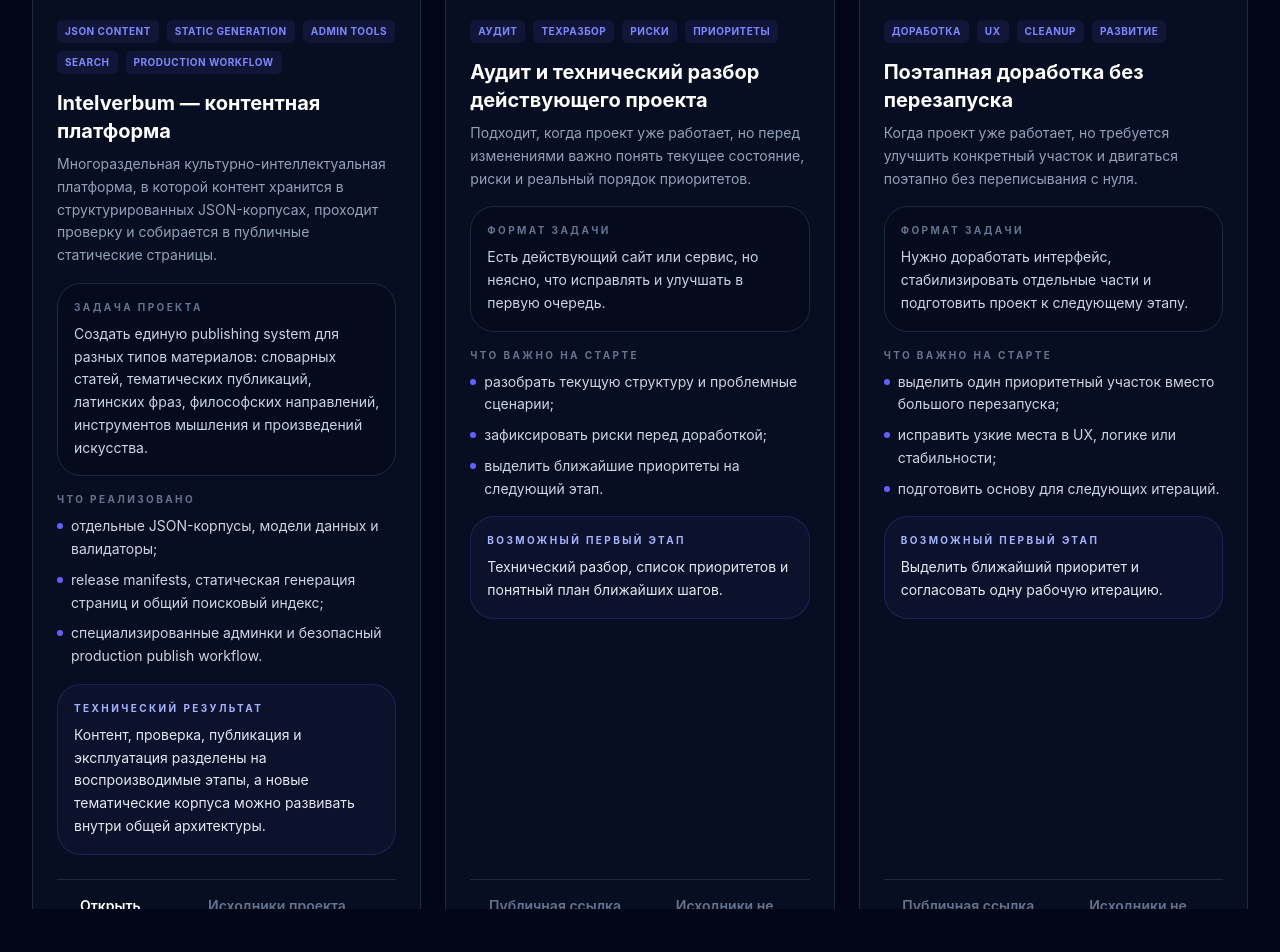
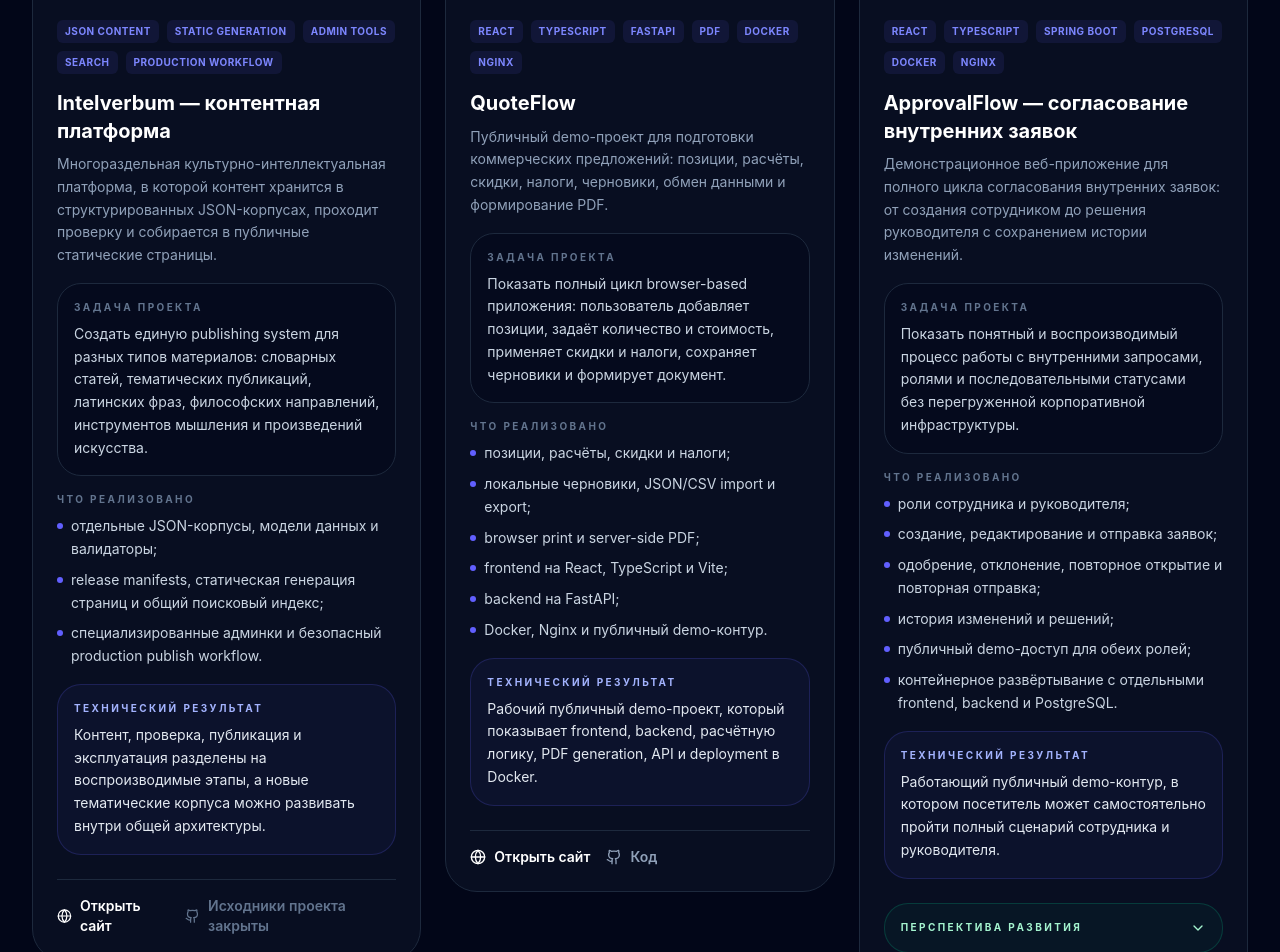
Before and after one commit to stalar78/site-stalarvision, a React (Vite) app: page / in a window 1280 px wide. Shown: the part 4680-5632 px from the top of the page. Built offline with nearby package versions, Linux system fonts and the light colour scheme.

Commit message:
Add workflow projects to portfolio
Move QuoteFlow into the main portfolio, add ApprovalFlow, and introduce an optional collapsed perspective section for documented future directions.

```diff
--- a/src/components/Portfolio.tsx
+++ b/src/components/Portfolio.tsx
@@ -2,6 +2,7 @@
 import { motion } from 'framer-motion';
 import {
   BookOpenText,
+  ChevronDown,
   ExternalLink,
   Github,
   Globe,
@@ -57,7 +58,7 @@
           )}
         </div>
 
-        <div className="grid grid-cols-1 gap-5 sm:gap-6 md:grid-cols-2 lg:grid-cols-3">
+        <div className="grid grid-cols-1 items-start gap-5 sm:gap-6 md:grid-cols-2 lg:grid-cols-3">
           {casesSection.items.map((project, index) => {
             const isRealProject = project.status === 'real-project';
             const badgeLabel = isRealProject ? 'Реальный проект' : casesSection.representativeLabel;
@@ -72,6 +73,7 @@
               ? 'Исходники проекта закрыты'
               : 'Исходники не опубликованы';
             const isBrandMarkMedia = project.mediaVariant === 'brand-mark';
+            const perspective = 'perspective' in project ? project.perspective : undefined;
 
             return (
             <motion.div
@@ -80,7 +82,7 @@
               whileInView={{ opacity: 1, y: 0 }}
               viewport={{ once: true }}
               transition={{ delay: index * 0.1 }}
-              className="group flex h-full flex-col overflow-hidden rounded-3xl border border-slate-800 bg-slate-900/50 transition-all duration-300 hover:-translate-y-0.5 hover:border-indigo-500/30"
+              className="group flex self-start flex-col overflow-hidden rounded-3xl border border-slate-800 bg-slate-900/50 transition-all duration-300 hover:-translate-y-0.5 hover:border-indigo-500/30"
             >
               <div className="relative aspect-[16/10] overflow-hidden bg-gradient-to-br from-slate-900 via-slate-950 to-indigo-950/40 sm:aspect-video">
                 <div className="absolute inset-0 bg-[radial-gradient(circle_at_top_left,rgba(99,102,241,0.28),transparent_45%),radial-gradient(circle_at_bottom_right,rgba(168,85,247,0.18),transparent_42%)]" />
@@ -183,6 +185,33 @@
                     </p>
                   </div>
                 </div>
+
+                {perspective ? (
+                  <details className="group/perspective mb-6 rounded-2xl border border-emerald-400/20 bg-emerald-500/5 p-4">
+                    <summary className="flex cursor-pointer list-none items-center justify-between gap-3 text-[10px] font-bold uppercase tracking-[0.24em] text-emerald-200 marker:hidden focus-visible:outline-none focus-visible:ring-2 focus-visible:ring-emerald-300/60">
+                      <span>Перспектива развития</span>
+                      <ChevronDown
+                        size={16}
+                        className="shrink-0 transition-transform duration-200 group-open/perspective:rotate-180"
+                        aria-hidden="true"
+                      />
+                    </summary>
+                    <div className="mt-3 space-y-3 text-sm leading-relaxed text-slate-300">
+                      <p>{perspective.introduction}</p>
+                      <div className="space-y-2">
+                        {perspective.items.map((item) => (
+                          <div key={item} className="flex items-start gap-2">
+                            <span className="mt-2 h-1.5 w-1.5 flex-shrink-0 rounded-full bg-emerald-300" />
+                            <span>{item}</span>
+                          </div>
+                        ))}
+                      </div>
+                      <p className="text-xs leading-relaxed text-slate-400">
+                        {perspective.disclaimer}
+                      </p>
+                    </div>
+                  </details>
+                ) : null}
 
                 <div className="mt-auto flex flex-col gap-3 border-t border-slate-800 pt-4 sm:flex-row sm:items-center sm:gap-4">
                   {project.link ? (
--- a/src/components/SoftwareCases.tsx
+++ b/src/components/SoftwareCases.tsx
@@ -16,8 +16,14 @@
 } from 'lucide-react';
 import { softwareCasesSection } from '@/data/softwareCases';
 
+type SoftwareCase = (typeof softwareCasesSection.items)[number] & {
+  image?: string;
+  demoUrl?: string;
+  repositoryUrl?: string;
+  github?: string;
+};
+
 const iconByItem = {
-  quoteflow: Database,
   'knowledge-extractor': BrainCircuit,
   'operator-detector': FileSpreadsheet,
   'web-audit-lab': Radar,
@@ -47,7 +53,8 @@
         </div>
 
         <div className="grid grid-cols-1 gap-5 sm:gap-6 lg:grid-cols-2">
-          {softwareCasesSection.items.map((item, index) => {
+          {softwareCasesSection.items.map((caseItem, index) => {
+            const item = caseItem as SoftwareCase;
             const MainIcon = iconByItem[item.icon as keyof typeof iconByItem] ?? Cpu;
             return (
               <motion.article
--- a/src/data/cases.ts
+++ b/src/data/cases.ts
@@ -49,44 +49,67 @@
       status: 'real-project',
     },
     {
-      title: 'Аудит и технический разбор действующего проекта',
+      title: 'QuoteFlow',
       description:
-        'Подходит, когда проект уже работает, но перед изменениями важно понять текущее состояние, риски и реальный порядок приоритетов.',
+        'Публичный demo-проект для подготовки коммерческих предложений: позиции, расчёты, скидки, налоги, черновики, обмен данными и формирование PDF.',
       scenario:
-        'Есть действующий сайт или сервис, но неясно, что исправлять и улучшать в первую очередь.',
+        'Показать полный цикл browser-based приложения: пользователь добавляет позиции, задаёт количество и стоимость, применяет скидки и налоги, сохраняет черновики и формирует документ.',
       whatUsuallyNeeded: [
-        'разобрать текущую структуру и проблемные сценарии;',
-        'зафиксировать риски перед доработкой;',
-        'выделить ближайшие приоритеты на следующий этап.',
+        'позиции, расчёты, скидки и налоги;',
+        'локальные черновики, JSON/CSV import и export;',
+        'browser print и server-side PDF;',
+        'frontend на React, TypeScript и Vite;',
+        'backend на FastAPI;',
+        'Docker, Nginx и публичный demo-контур.',
       ],
       firstStep:
-        'Технический разбор, список приоритетов и понятный план ближайших шагов.',
-      image: '/uploads/cases/case-02-edtech-platform.jpg',
-      tags: ['Аудит', 'Техразбор', 'Риски', 'Приоритеты'],
-      link: '',
-      github: '',
-      category: 'Аудит / техразбор',
-      status: 'representative-template',
+        'Рабочий публичный demo-проект, который показывает frontend, backend, расчётную логику, PDF generation, API и deployment в Docker.',
+      image: '/uploads/cases/quoteflow-dashboard.webp',
+      tags: ['React', 'TypeScript', 'FastAPI', 'PDF', 'Docker', 'Nginx'],
+      link: 'https://quoteflow.stalarvision.ru/',
+      github: 'https://github.com/stalar78/quoteflow-demo',
+      category: 'Веб-приложение',
+      status: 'real-project',
     },
     {
-      title: 'Поэтапная доработка без перезапуска',
+      title: 'ApprovalFlow — согласование внутренних заявок',
       description:
-        'Когда проект уже работает, но требуется улучшить конкретный участок и двигаться поэтапно без переписывания с нуля.',
+        'Демонстрационное веб-приложение для полного цикла согласования внутренних заявок: от создания сотрудником до решения руководителя с сохранением истории изменений.',
       scenario:
-        'Нужно доработать интерфейс, стабилизировать отдельные части и подготовить проект к следующему этапу.',
+        'Показать понятный и воспроизводимый процесс работы с внутренними запросами, ролями и последовательными статусами без перегруженной корпоративной инфраструктуры.',
       whatUsuallyNeeded: [
-        'выделить один приоритетный участок вместо большого перезапуска;',
-        'исправить узкие места в UX, логике или стабильности;',
-        'подготовить основу для следующих итераций.',
+        'роли сотрудника и руководителя;',
+        'создание, редактирование и отправка заявок;',
+        'одобрение, отклонение, повторное открытие и повторная отправка;',
+        'история изменений и решений;',
+        'публичный demo-доступ для обеих ролей;',
+        'контейнерное развёртывание с отдельными frontend, backend и PostgreSQL.',
       ],
       firstStep:
-        'Выделить ближайший приоритет и согласовать одну рабочую итерацию.',
-      image: '/uploads/cases/case-03-fintech-landing.jpg',
-      tags: ['Доработка', 'UX', 'Cleanup', 'Развитие'],
-      link: '',
-      github: '',
-      category: 'Развитие проекта',
-      status: 'representative-template',
+        'Работающий публичный demo-контур, в котором посетитель может самостоятельно пройти полный сценарий сотрудника и руководителя.',
+      cover: {
+        title: 'ApprovalFlow',
+        subtitle: 'Internal approval workflow',
+      },
+      tags: ['React', 'TypeScript', 'Spring Boot', 'PostgreSQL', 'Docker', 'Nginx'],
+      link: 'https://approvalflow.stalarvision.ru/',
+      github: 'https://github.com/stalar78/approvalflow',
+      category: 'Веб-приложение / Internal workflow',
+      status: 'real-project',
+      perspective: {
+        introduction:
+          'Проект можно развивать как более гибкий контур внутренних согласований, если потребуется показать сложные правила, роли и интеграции.',
+        items: [
+          'настраиваемые маршруты согласования;',
+          'уведомления и сроки рассмотрения;',
+          'вложения и комментарии;',
+          'административное управление пользователями и ролями;',
+          'аудит и расширенная история действий;',
+          'интеграции с корпоративными системами.',
+        ],
+        disclaimer:
+          'Это направления возможного развития, а не функции текущей demo-версии.',
+      },
     },
   ],
 };
--- a/src/data/softwareCases.ts
+++ b/src/data/softwareCases.ts
@@ -15,38 +15,6 @@
     href: '/#contact',
   },
   items: [
-    {
-      icon: 'quoteflow',
-      title: 'QuoteFlow',
-      shortDescription:
-        'Веб-приложение для подготовки коммерческих предложений: позиции, расчёты, скидки, налоги, черновики, обмен данными и формирование PDF.',
-      problem:
-        'Публичное демонстрационное веб-приложение для подготовки коммерческих предложений. Пользователь может добавлять позиции, задавать количество и стоимость, применять скидки и налоги, сохранять черновики, импортировать и экспортировать данные и формировать PDF-документ.',
-      features: [
-        'позиции и автоматические расчёты',
-        'скидки и налоги',
-        'локальные черновики',
-        'JSON/CSV import и export',
-        'browser print и server-side PDF',
-        'API preview',
-        'адаптивный интерфейс',
-        'production deployment в Docker',
-      ],
-      tags: [
-        'React',
-        'TypeScript',
-        'Vite',
-        'FastAPI',
-        'Python',
-        'Docker',
-        'Nginx',
-      ],
-      status: 'Публичный demo-проект',
-      focus: 'frontend, backend, расчётная логика, PDF generation, API, Docker и production deployment',
-      image: '/uploads/cases/quoteflow-dashboard.webp',
-      demoUrl: 'https://quoteflow.stalarvision.ru/',
-      repositoryUrl: 'https://github.com/stalar78/quoteflow-demo',
-    },
     {
       icon: 'knowledge-extractor',
       title: 'GPT Course Knowledge Extractor',
```
